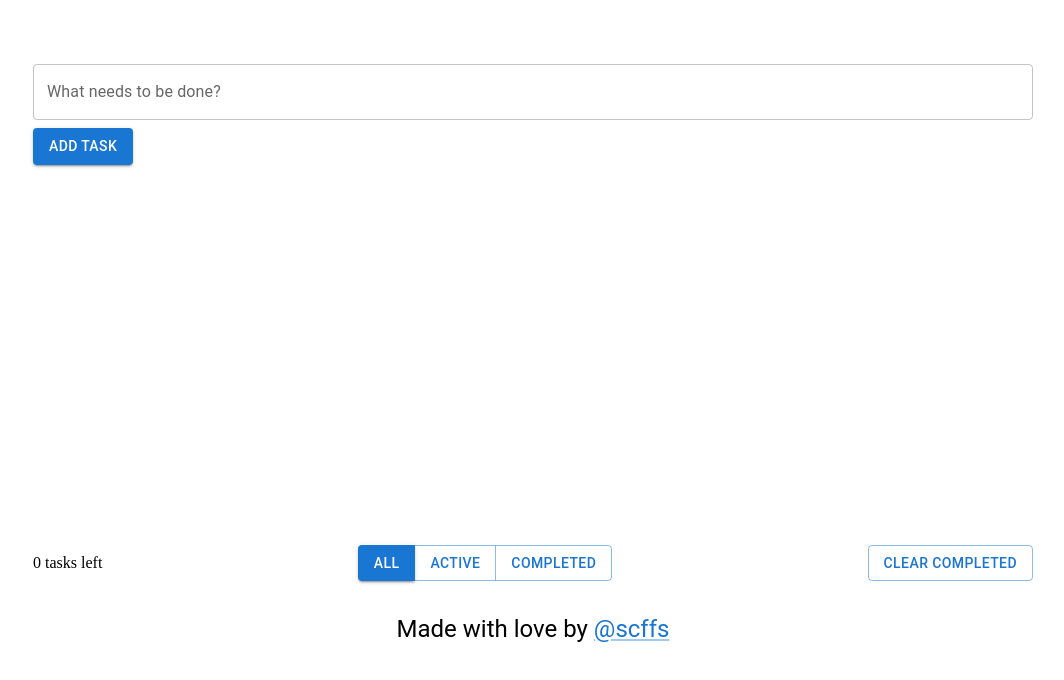
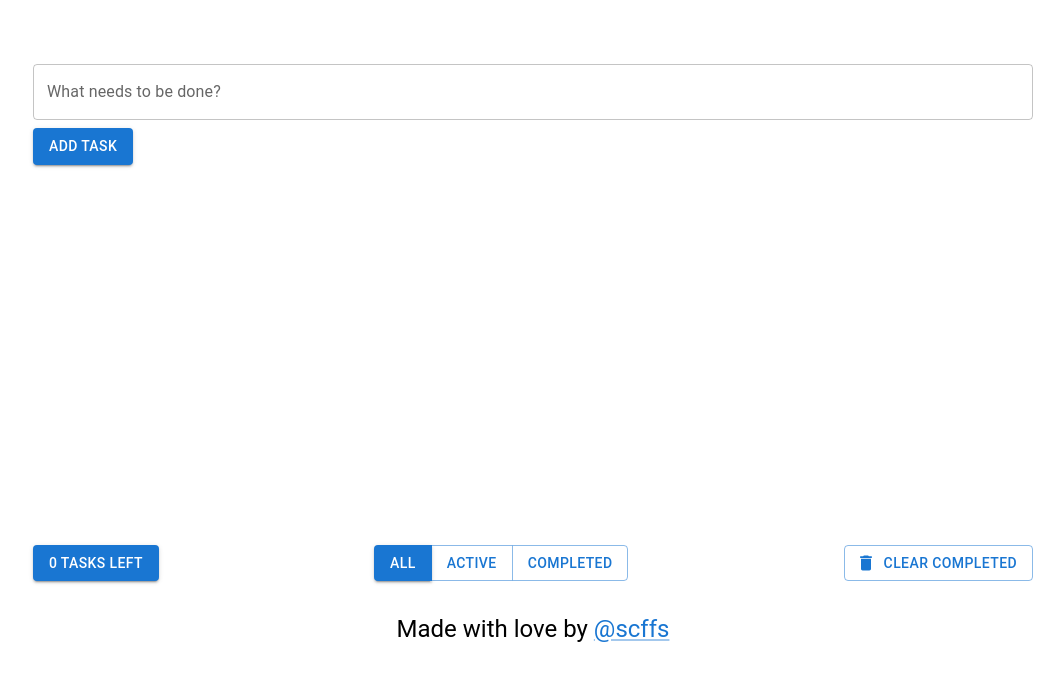
Before and after one commit to scffs/todo-app, a React (Vite) app: page / in a window 1280 px wide. Shown: the top 680 px of the page, without its empty margins (107-1171 px from the left). Built offline with nearby package versions, Linux system fonts and the light colour scheme.

Commit message:
added @mui/icons-material
Signed-off-by: scffs <khidey@inbox.ru>

```diff
--- a/package.json
+++ b/package.json
@@ -12,14 +12,15 @@
     "test": "vitest --run",
     "test:ui": "vitest --ui",
     "coverage": "vitest run --coverage",
-    "lint": "eslint . --ext .js,.jsx,.ts,.tsx",
-    "lint:fix": "eslint . --ext .js,.jsx,.ts,.tsx --fix",
+    "lint": "eslint . --ext .ts,.tsx",
+    "lint:fix": "eslint . --ext .ts,.tsx --fix",
     "predeploy": "npm run build",
     "deploy": "gh-pages -d dist"
   },
   "dependencies": {
     "@emotion/react": "^11.11.1",
     "@emotion/styled": "^11.11.0",
+    "@mui/icons-material": "^5.11.16",
     "@mui/material": "^5.13.4",
     "react": "^18.2.0",
     "react-dom": "^18.2.0"
--- a/src/components/Todo/index.tsx
+++ b/src/components/Todo/index.tsx
@@ -2,6 +2,7 @@ import React, { useState } from 'react';
 import {
   Alert, Box, Button, ButtonGroup, TextField,
 } from '@mui/material';
+import DeleteIcon from '@mui/icons-material/Delete';
 
 import TaskList from '../TaskList';
 
@@ -86,11 +87,11 @@ const Todo = () => {
         <TaskList tasks={filteredTasks} onToggle={handleToggleTask} />
       </Box>
       <Box mt={4} display='flex' justifyContent='space-between' alignItems='center'>
-        <Box>
+        <Button variant='contained'>
           {remainingTasks}
           {' '}
           tasks left
-        </Box>
+        </Button>
         <ButtonGroup>
           {['all', 'active', 'completed'].map((filter) => (
             <Button
@@ -102,7 +103,7 @@ const Todo = () => {
             </Button>
           ))}
         </ButtonGroup>
-        <Button variant='outlined' onClick={handleClearCompleted}>
+        <Button variant='outlined' onClick={handleClearCompleted} startIcon={<DeleteIcon />}>
           Clear Completed
         </Button>
       </Box>
```
Also changed, not shown: 1 other file (tests, documents, lock files or other folders).
